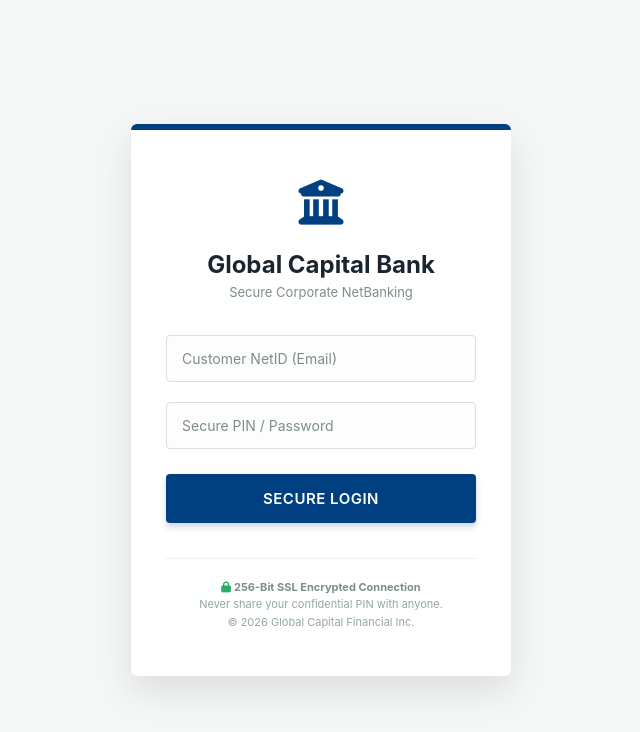
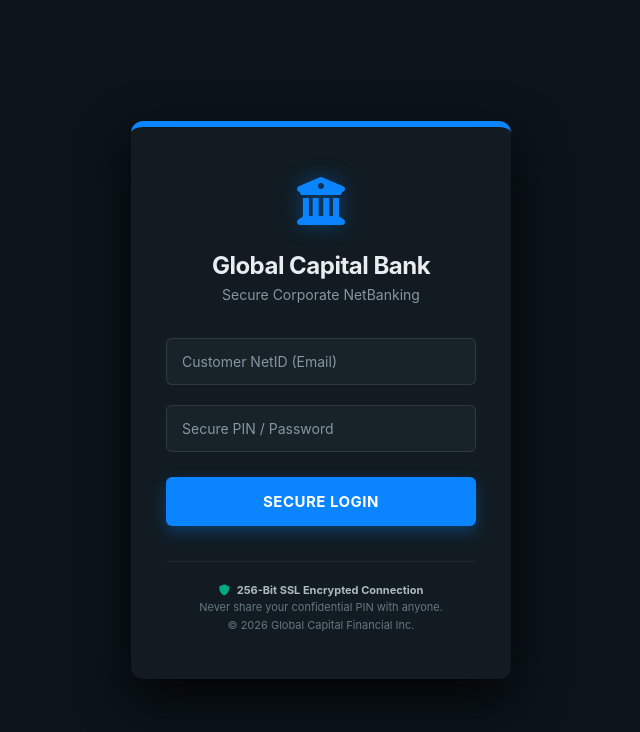
Before and after one commit to VedPrakashTiwari620/private-chat, a React (Vite) app in the folder client/: page /login in a window 1280 px wide. Shown: the top 732 px of the page, without its empty margins (319-959 px from the left). Built offline with nearby package versions, Linux system fonts and the light colour scheme; no server answers.

Commit message:
style: switch decoy bank login page to a premium dark aesthetic matching the app theme

```diff
--- a/client/src/pages/LoginPage.jsx
+++ b/client/src/pages/LoginPage.jsx
@@ -3,9 +3,9 @@ import { signInWithEmailAndPassword } from 'firebase/auth';
 import { auth } from '../firebase.js';
 
 const inp = {
-  width:'100%', padding:'14px 15px', border:'1px solid #dcdde1',
-  borderRadius:'4px', fontSize:'14px', color:'#2f3640',
-  background:'#fdfdfd', outline:'none', boxSizing:'border-box'
+  width:'100%', padding:'14px 15px', border:'1px solid rgba(255,255,255,0.1)',
+  borderRadius:'6px', fontSize:'14px', color:'#e9edef',
+  background:'#182229', outline:'none', boxSizing:'border-box', transition:'all 0.3s'
 };
 
 export default function LoginPage() {
@@ -22,16 +22,20 @@ export default function LoginPage() {
   };
 
   return (
-    <div id="login-container" className="container" style={{ background:'#f4f7f6', display:'flex', justifyContent:'center', alignItems:'center' }}>
+    <div id="login-container" className="container" style={{ background:'#0b141a', display:'flex', justifyContent:'center', alignItems:'center', height:'100vh', width:'100vw' }}>
       <style>{`
-        #login-container input::placeholder { color:#7f8c8d !important; }
-        #login-container input:focus { border-color:#004080 !important; box-shadow:0 0 5px rgba(0,64,128,0.2) !important; }
-        #login-container button:hover { background:#003070 !important; }
+        #login-container input::placeholder { color:#8696a0 !important; }
+        #login-container input:focus { border-color:#0a84ff !important; box-shadow:0 0 8px rgba(10,132,255,0.3) !important; background:#202c33 !important; }
+        #login-container button:hover { background:#0066cc !important; transform:translateY(-1px); }
       `}</style>
-      <div style={{ background:'#fff', borderRadius:'6px', borderTop:'6px solid #004080', boxShadow:'0 15px 35px rgba(0,0,0,0.1)', width:'380px', padding:'45px 35px', textAlign:'center', fontFamily:"'Segoe UI',Arial,sans-serif" }}>
-        <div style={{ fontSize:'45px', color:'#004080', marginBottom:'20px' }}><i className="fas fa-university" /></div>
-        <h2 style={{ color:'#1a252f', fontWeight:700, fontSize:'24px', marginBottom:'5px' }}>Global Capital Bank</h2>
-        <p style={{ color:'#7f8c8d', fontSize:'13px', marginBottom:'35px' }}>Secure Corporate NetBanking</p>
+      <div style={{ background:'#111b21', borderRadius:'12px', borderTop:'6px solid #0a84ff', boxShadow:'0 20px 50px rgba(0,0,0,0.8)', width:'380px', padding:'45px 35px', textAlign:'center', fontFamily:"'Inter', 'Segoe UI', Arial, sans-serif" }}>
+
+        <div style={{ fontSize:'48px', color:'#0a84ff', marginBottom:'20px', textShadow:'0 0 20px rgba(10,132,255,0.4)' }}>
+          <i className="fas fa-university" />
+        </div>
+        <h2 style={{ color:'#e9edef', fontWeight:700, fontSize:'24px', marginBottom:'6px', letterSpacing:'-0.5px' }}>Global Capital Bank</h2>
+        <p style={{ color:'#8696a0', fontSize:'14px', marginBottom:'35px' }}>Secure Corporate NetBanking</p>
+
         <form onSubmit={handle}>
           <div style={{ marginBottom:'20px' }}>
             <input type="email" value={email} onChange={e=>setEmail(e.target.value)} placeholder="Customer NetID (Email)" style={inp} />
@@ -39,13 +43,15 @@ export default function LoginPage() {
           <div style={{ marginBottom:'25px' }}>
             <input type="password" value={password} onChange={e=>setPassword(e.target.value)} placeholder="Secure PIN / Password" style={inp} />
           </div>
-          <button type="submit" style={{ width:'100%', background:'#004080', color:'white', border:'none', padding:'15px', borderRadius:'4px', fontSize:'15px', fontWeight:600, cursor:'pointer', textTransform:'uppercase', letterSpacing:'0.5px', boxShadow:'0 4px 6px rgba(0,64,128,0.2)', transition:'background 0.3s' }}>
+          <button type="submit" style={{ width:'100%', background:'#0a84ff', color:'white', border:'none', padding:'15px', borderRadius:'6px', fontSize:'15px', fontWeight:700, cursor:'pointer', textTransform:'uppercase', letterSpacing:'0.5px', boxShadow:'0 6px 15px rgba(10,132,255,0.3)', transition:'all 0.3s' }}>
             Secure Login
           </button>
         </form>
-        {error && <p style={{ color:'#e74c3c', marginTop:'15px', fontSize:'13px' }}>{error}</p>}
-        <div style={{ marginTop:'35px', borderTop:'1px solid #ecf0f1', paddingTop:'20px', fontSize:'11px', color:'#95a5a6', lineHeight:1.6 }}>
-          <i className="fas fa-lock" style={{ color:'#27ae60' }} /> <strong style={{ color:'#7f8c8d' }}>256-Bit SSL Encrypted Connection</strong><br />
+
+        {error && <p style={{ color:'#ff4b4b', marginTop:'15px', fontSize:'13px', fontWeight:600 }}>{error}</p>}
+
+        <div style={{ marginTop:'35px', borderTop:'1px solid rgba(255,255,255,0.05)', paddingTop:'20px', fontSize:'11px', color:'#667781', lineHeight:1.6 }}>
+          <i className="fas fa-shield-alt" style={{ color:'#00a884', marginRight:'4px' }} /> <strong style={{ color:'#aebac1' }}>256-Bit SSL Encrypted Connection</strong><br />
           Never share your confidential PIN with anyone.<br />
           © 2026 Global Capital Financial Inc.
         </div>
```
